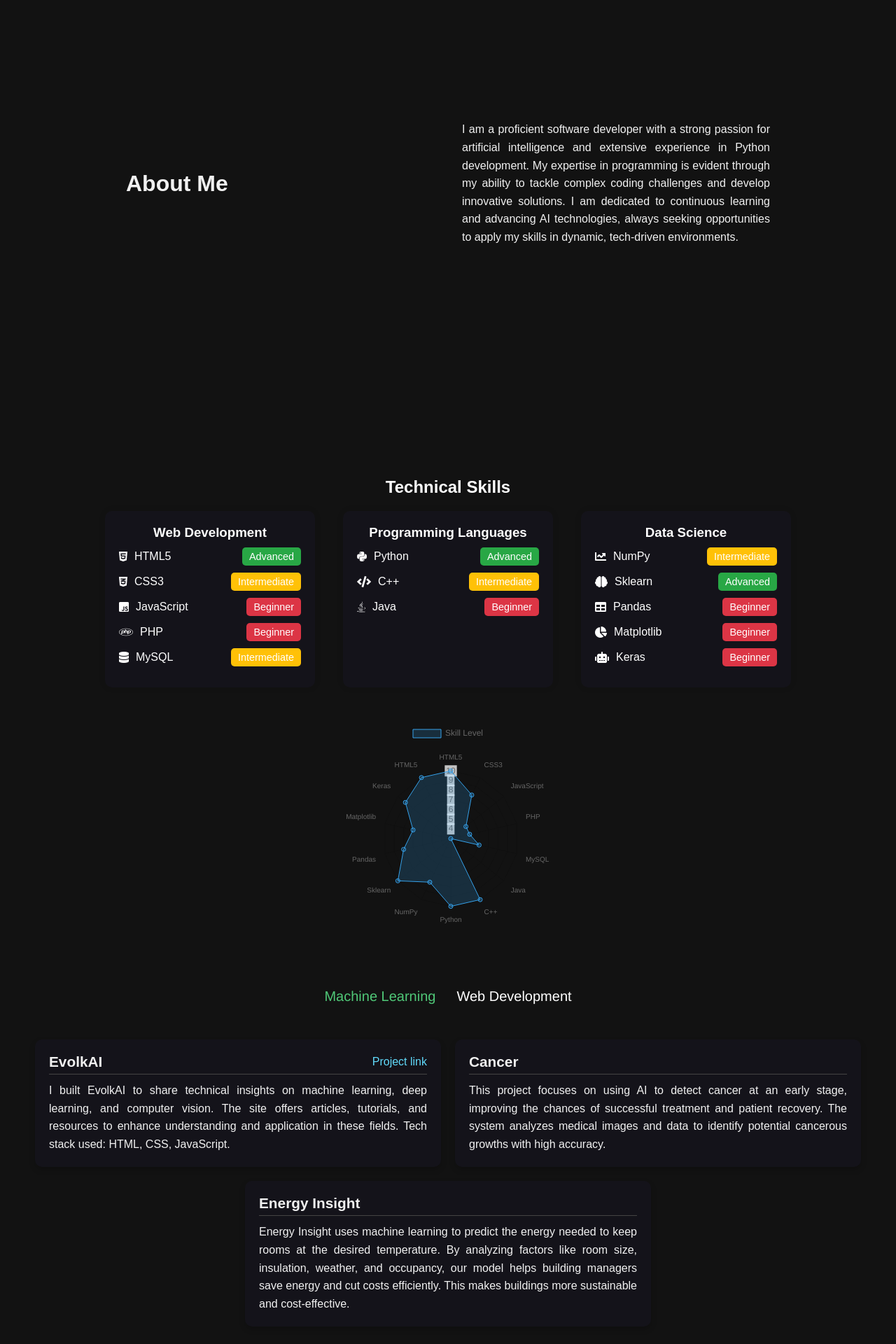
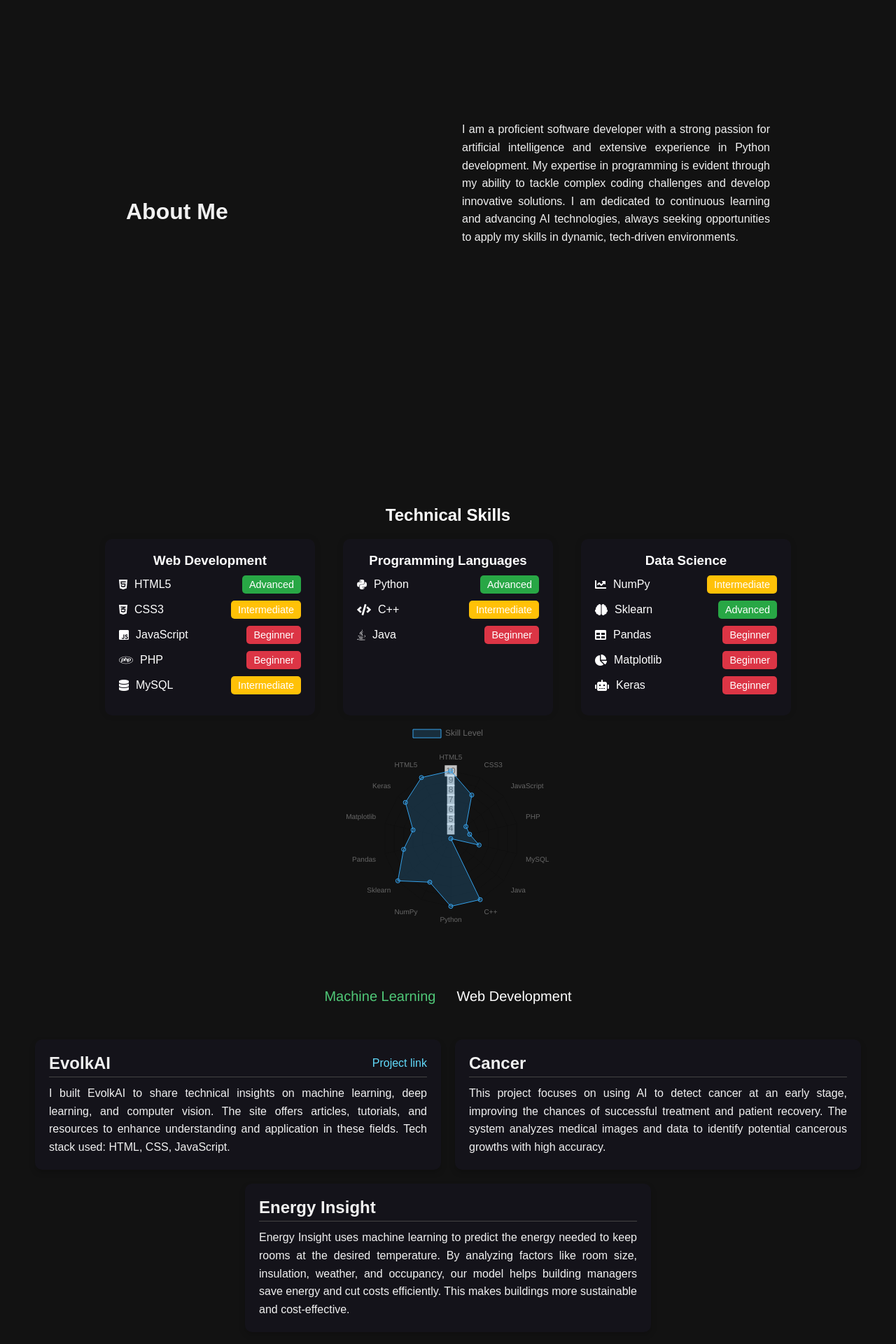
Before and after one commit to ishubhgupta/Portfolio, a PHP site: page / in a window 1280 px wide. Shown: the part 938-2858 px from the top of the page at 70% size. Run offline with PHP 8.4, Linux system fonts and the light colour scheme; some libraries are stand-ins or nearby versions.

Commit message:
updated heading and all in webpage

```diff
--- a/css/index.css
+++ b/css/index.css
@@ -215,12 +215,16 @@
 h2 {
     text-align: center;
     margin-top: 20px;
+    position: relative;
+    top: 5vh;
 }
 
 .skills-container {
     display: flex;
     justify-content: center;
     flex-wrap: wrap;
+    position: relative;
+    top: 5vh;
 }
 
 .skills-category {
@@ -408,6 +412,8 @@
     justify-content: center;
     gap: 20px;
     padding: 20px;
+    position: relative;
+    top: 5vh;
 }
 
 /* Individual research paper */
@@ -432,7 +438,7 @@
 }
 
 .heading {
-    font-size: 1.3em;
+    font-size: 1.5em;
     font-weight: bold;
 }
 
@@ -469,6 +475,8 @@
     font-size: 2em;
     margin-bottom: 20px;
     font-weight: bold;
+    position: relative;
+    top: 0;
 }
 
 .contact-form {
```
